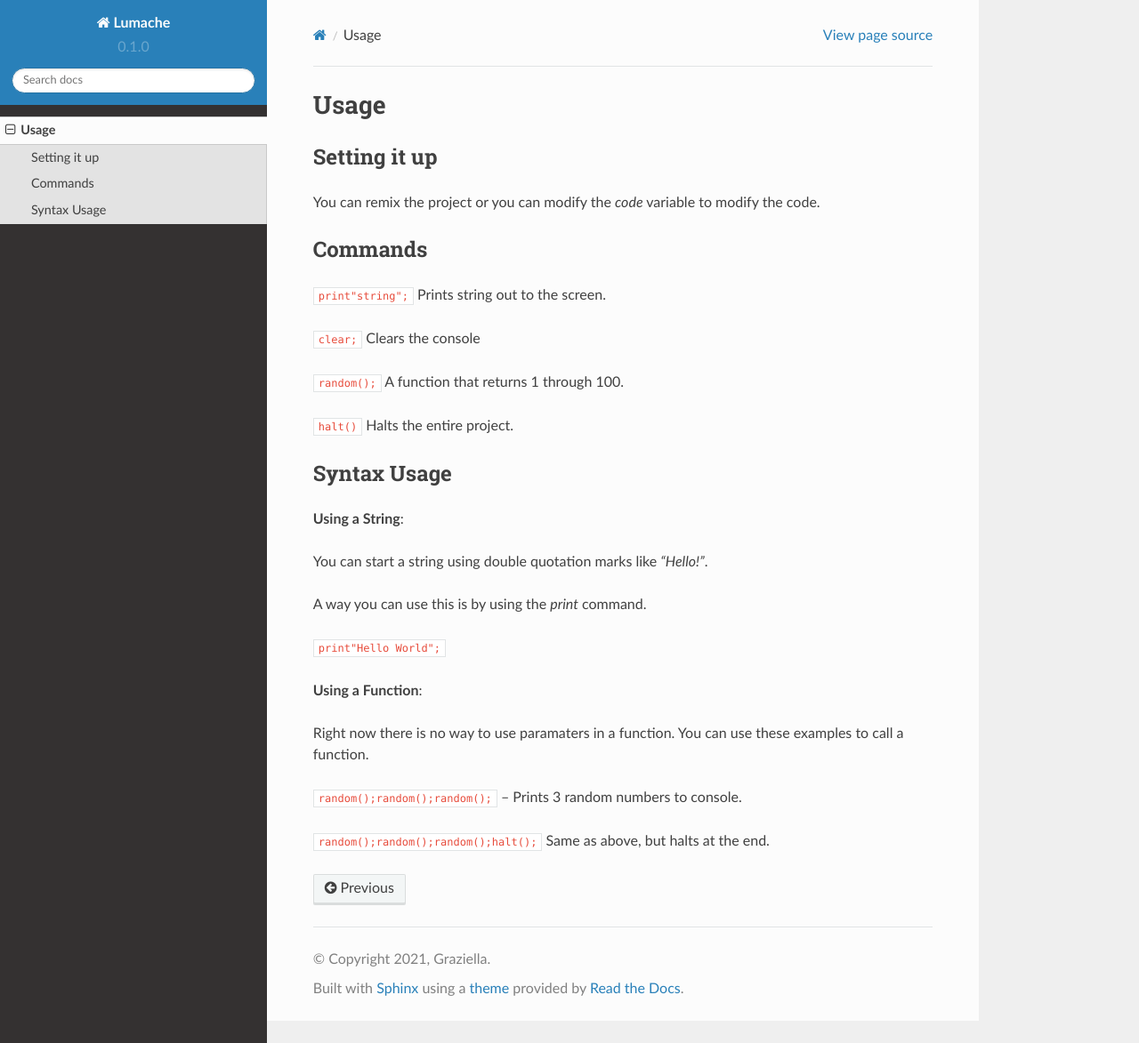
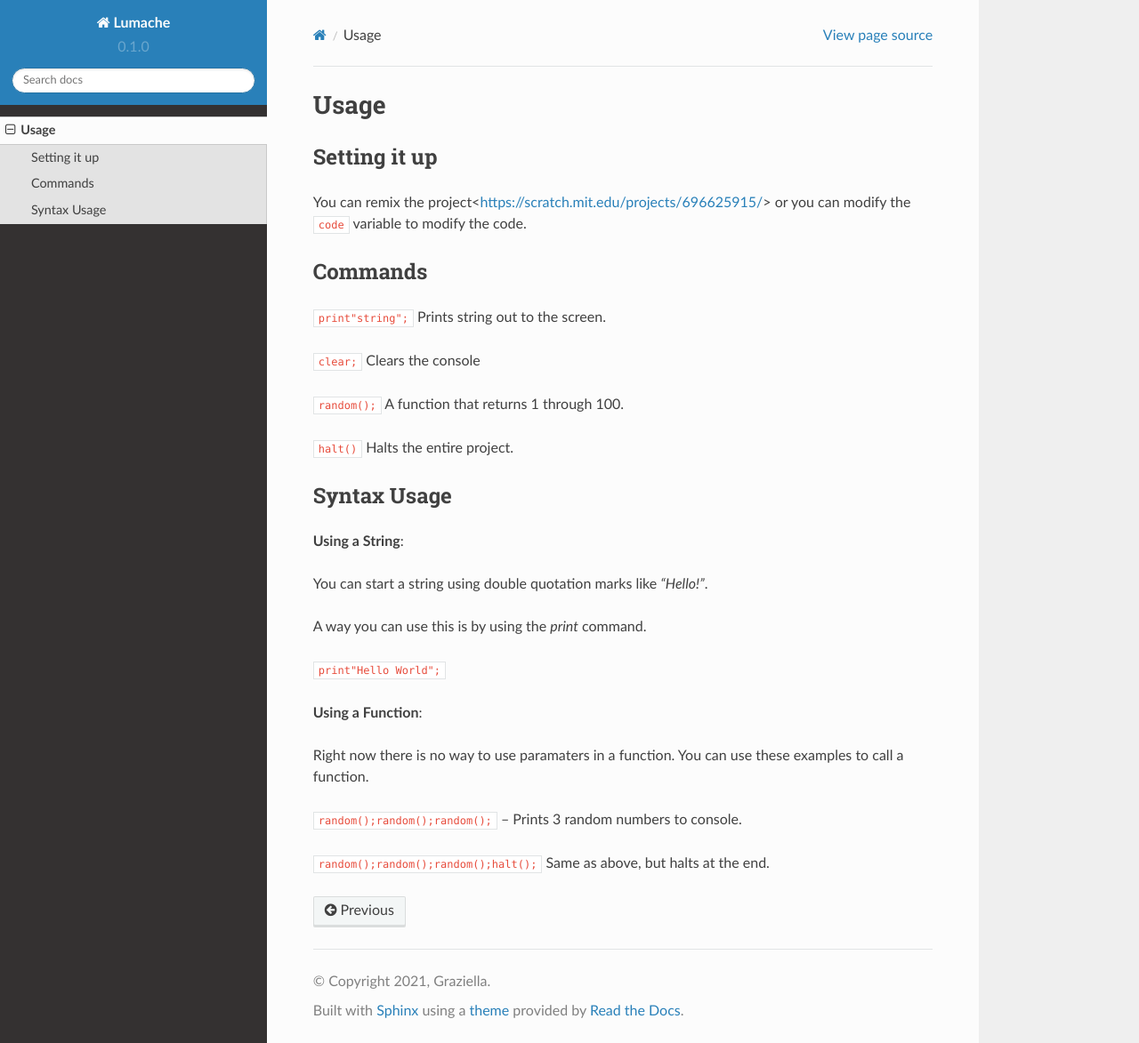
Before and after one commit to uhidontkno/chair-scratch-docs, a Sphinx documentation site: the page built from docs/source/usage.rst, in a window 1280 px wide and 1173 px high. Shown: the whole window at 89% size. Built offline with Sphinx 7.4.7 and the Read the Docs theme 2.0.0, drawn with Linux system fonts in a browser that asks for light colours; some of the changed lines change nothing that is shown.

Commit message:
Update usage.rst

```diff
--- a/docs/source/usage.rst
+++ b/docs/source/usage.rst
@@ -5,7 +5,7 @@ Usage
 Setting it up
 ----------------
 
-You can remix the project or you can modify the `code` variable
+You can remix the project<https://scratch.mit.edu/projects/696625915/> or you can modify the ``code`` variable
 to modify the code.
 
 Commands
```
